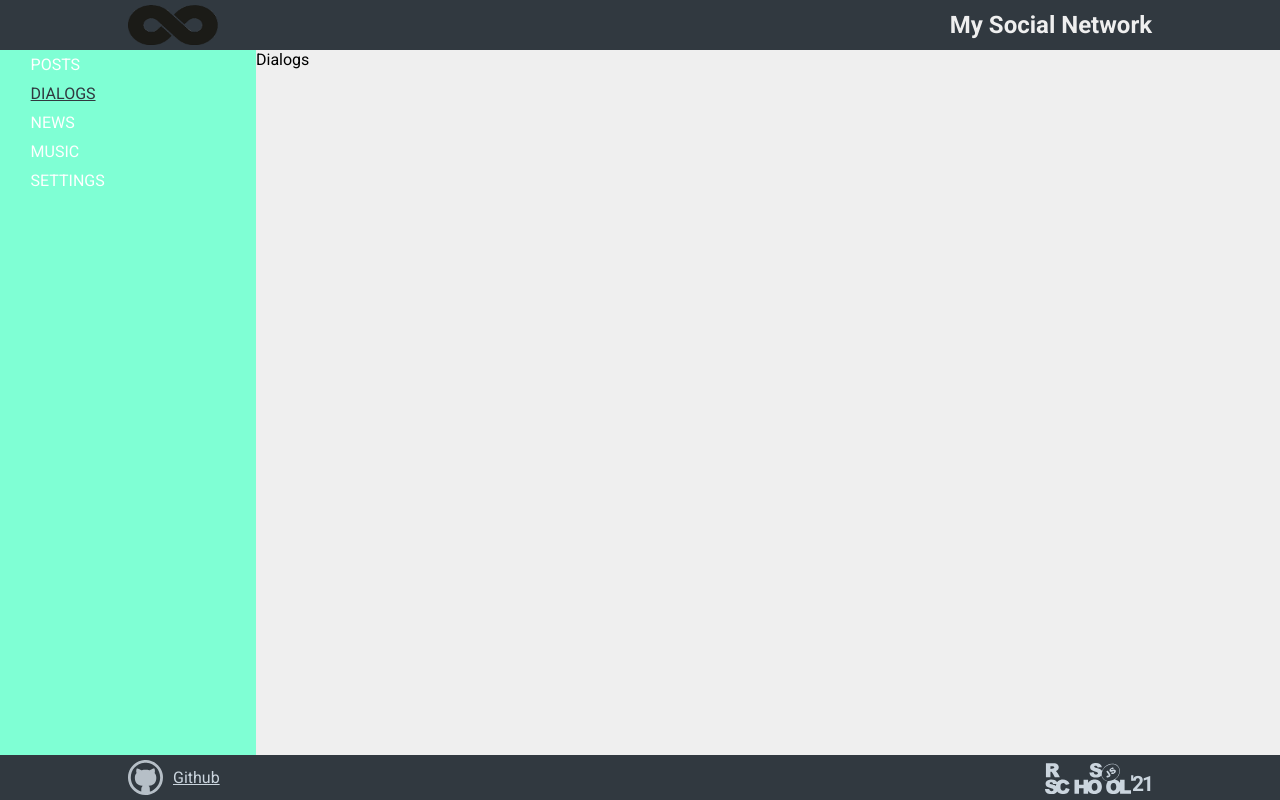
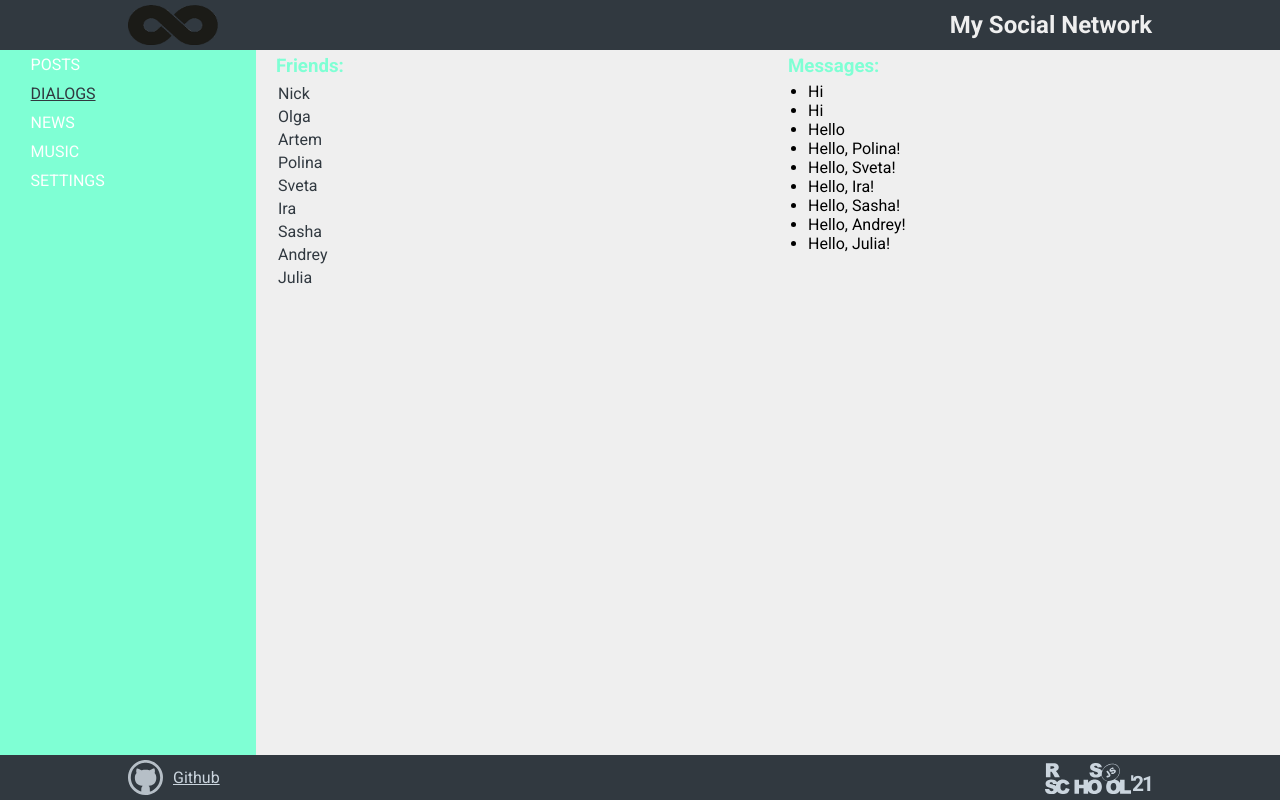
Before and after one commit to NiFroPP/Social_NetWork, a React (Create React App) app in the folder social-network/: page /dialogs in a window 1280 px wide. Built offline with nearby package versions, Linux system fonts and the light colour scheme.

Commit message:
feat: add dialogs-components, remove data-files

```diff
--- a/social-network/src/App.js
+++ b/social-network/src/App.js
@@ -5,11 +5,43 @@ import Footer from "./components/Footer/Footer";
 import { BrowserRouter } from "react-router-dom";
 
 function App() {
+  let posts = [
+    { id: 1, message: "Hi", likesCount: 10 },
+    { id: 2, message: "Hi, how are you?", likesCount: 2 },
+    { id: 3, message: "Yo", likesCount: 3 },
+  ];
+
+  const users = [
+    { id: "1", name: "Nick", messages: ["Hi", "Hello, Nick!"] },
+    { id: "2", name: "Olga", messages: ["Hi", "Hello, Olga!"] },
+    { id: "3", name: "Artem", messages: ["Hi", "Hello, Artem!"] },
+    { id: "4", name: "Polina", messages: ["Hi", "Hello, Polina!"] },
+    { id: "5", name: "Sveta", messages: ["Hi", "Hello, Sveta!"] },
+    { id: "6", name: "Ira", messages: ["Hi", "Hello, Ira!"] },
+    { id: "7", name: "Sasha", messages: ["Hi", "Hello, Sasha!"] },
+    { id: "8", name: "Andrey", messages: ["Hi", "Hello, Andrey!"] },
+    { id: "9", name: "Julia", messages: ["Hi", "Hello, Julia!"] },
+  ];
+
+  const dialogs = [
+    { id: "1", message: "Hi" },
+    { id: "2", message: "Hi" },
+    { id: "3", message: "Hello" },
+    { id: "4", message: "Hello, Polina!" },
+    { id: "5", message: "Hello, Sveta!" },
+    { id: "6", message: "Hello, Ira!" },
+    { id: "7", message: "Hello, Sasha!" },
+    { id: "8", message: "Hello, Andrey!" },
+    { id: "9", message: "Hello, Julia!" },
+  ];
+
+  const navigation = [{ id: "posts" }, { id: "dialogs" }, { id: "news" }, { id: "music" }, { id: "settings" }];
+
   return (
     <BrowserRouter>
       <div className="wrapper">
         <Header />
-        <Main />
+        <Main posts={posts} users={users} dialogs={dialogs} navigation={navigation} />
         <Footer />
       </div>
     </BrowserRouter>
--- a/social-network/src/components/Main/Main.js
+++ b/social-network/src/components/Main/Main.js
@@ -3,11 +3,11 @@ import "./Main.scss";
 import NavBar from "../NavBar/NavBar";
 import MainContent from "./MainContent/MainContent";
 
-const Main = () => {
+const Main = props => {
   return (
     <main className="main">
-      <NavBar />
-      <MainContent />
+      <NavBar navigation={props.navigation} />
+      <MainContent posts={props.posts} users={props.users} dialogs={props.dialogs} />
     </main>
   );
 };
--- a/social-network/src/components/Main/MainContent/Dialogs/Dialogs.js
+++ b/social-network/src/components/Main/MainContent/Dialogs/Dialogs.js
@@ -1,8 +1,15 @@
 import React from "react";
 import "./Dialogs.scss";
+import DialogsMessages from "./DialogsMessages/DialogsMessages";
+import DialogsUsers from "./DialogsUsers/DialogsUsers";
 
-function Dialogs() {
-  return <div className="dialogs">Dialogs</div>;
-}
+const Dialogs = props => {
+  return (
+    <div className="dialogs">
+      <DialogsUsers users={props.users} />
+      <DialogsMessages dialogs={props.dialogs} />
+    </div>
+  );
+};
 
 export default Dialogs;
--- a/social-network/src/components/Main/MainContent/Dialogs/Dialogs.scss
+++ b/social-network/src/components/Main/MainContent/Dialogs/Dialogs.scss
@@ -0,0 +1,4 @@
+.dialogs {
+  display: flex;
+  flex-direction: row;
+}
--- /dev/null
+++ b/social-network/src/components/Main/MainContent/Dialogs/DialogsMessages/DialogsMessages.js
@@ -0,0 +1,21 @@
+import React from "react";
+import "./DialogsMessages.scss";
+
+const DialogsMessages = props => {
+  const messagesElements = props.dialogs.map(e => {
+    return (
+      <li className="dialogs__message" key={e.id}>
+        {e.message}
+      </li>
+    );
+  });
+
+  return (
+    <div className="dialogs__messages">
+      <h3 className="dialogs__title">Messages:</h3>
+      <ul>{messagesElements}</ul>
+    </div>
+  );
+};
+
+export default DialogsMessages;
--- /dev/null
+++ b/social-network/src/components/Main/MainContent/Dialogs/DialogsMessages/DialogsMessages.scss
@@ -0,0 +1,3 @@
+.dialogs__messages ul {
+  margin: 0;
+}
--- /dev/null
+++ b/social-network/src/components/Main/MainContent/Dialogs/DialogsUsers/DialogsUsers.js
@@ -0,0 +1,22 @@
+import React from "react";
+import { NavLink } from "react-router-dom";
+import "./DialogsUsers.scss";
+
+const DialogsUsers = props => {
+  const usersElements = props.users.map(e => {
+    return (
+      <NavLink exact to={`/dialogs/${e.name}`} className="dialogs__user" key={e.id}>
+        {e.name}
+      </NavLink>
+    );
+  });
+
+  return (
+    <div className="dialogs__users">
+      <h3 className="dialogs__title">Friends:</h3>
+      <ul>{usersElements}</ul>
+    </div>
+  );
+};
+
+export default DialogsUsers;
--- /dev/null
+++ b/social-network/src/components/Main/MainContent/Dialogs/DialogsUsers/DialogsUsers.scss
@@ -0,0 +1,27 @@
+.dialogs {
+  &__title {
+    margin: 0;
+    padding: 5px 5px 5px 20px;
+
+    color: aquamarine;
+  }
+  &__users {
+    width: 50%;
+  }
+  &__users ul {
+    display: flex;
+    flex-direction: column;
+
+    margin: 0;
+    padding-inline-start: 20px;
+  }
+  & a {
+    padding: 2px;
+    color: #313940;
+    text-decoration: none;
+  }
+  & a.active {
+    text-decoration: underline;
+    color: #c3c3c3;
+  }
+}
--- a/social-network/src/components/Main/MainContent/MainContent.js
+++ b/social-network/src/components/Main/MainContent/MainContent.js
@@ -1,5 +1,5 @@
 import React from "react";
-import { BrowserRouter, Route } from "react-router-dom";
+import { Route } from "react-router-dom";
 import "./MainContent.scss";
 import Dialogs from "./Dialogs/Dialogs";
 import Posts from "./Posts/Posts";
@@ -7,20 +7,30 @@ import News from "./News/News";
 import Music from "./Music/Music";
 import Settings from "./Settings/Settings";
 
-const MainContent = () => {
-  const pages = [
-    { id: "posts", component: Posts },
-    { id: "dialogs", component: Dialogs },
-    { id: "news", component: News },
-    { id: "music", component: Music },
-    { id: "settings", component: Settings },
-  ];
+const MainContent = props => {
+  return (
+    <div className="main__wrapper">
+      <Route path="/posts" render={() => <Posts data={props.posts} />} />
+      <Route path="/dialogs" render={() => <Dialogs users={props.users} dialogs={props.dialogs} />} />
+      <Route path="/news" render={() => <News />} />
+      <Route path="/music" render={() => <Music />} />
+      <Route path="/settings" render={() => <Settings />} />
+    </div>
+  );
 
-  const routers = pages.map(e => {
-    return <Route path={`/${e.id}`} component={e.component} key={`${e.id}`} />;
-  });
+  // const pages = [
+  //   { id: 1, category: "posts", component: <Posts data={postData} /> },
+  //   { id: 2, category: "dialogs", component: <Dialogs users={users} dialogs={dialogs} /> },
+  //   { id: 3, category: "news", component: <News /> },
+  //   { id: 4, category: "music", component: <Music /> },
+  //   { id: 5, category: "settings", component: <Settings /> },
+  // ];
 
-  return <div className="main__wrapper">{routers}</div>;
+  // const routers = pages.map(e => {
+  //   return <Route path={`/${e.category}`} render={() => e.component} key={e.id} />;
+  // });
+
+  // return <div className="main__wrapper">{routers}</div>;
 };
 
 export default MainContent;
--- a/social-network/src/components/Main/MainContent/Posts/Post/Post.js
+++ b/social-network/src/components/Main/MainContent/Posts/Post/Post.js
@@ -8,7 +8,7 @@ const Post = props => {
         <img className="post__avatar" src="./images/avatar.png" alt="logo" />
         <span>{props.message}</span>
       </div>
-      <div className="post__user-like">like</div>
+      <div className="post__user-like">{`Likes: ${props.likesCount}`}</div>
     </div>
   );
 };
--- a/social-network/src/components/Main/MainContent/Posts/Posts.js
+++ b/social-network/src/components/Main/MainContent/Posts/Posts.js
@@ -3,7 +3,11 @@ import "./Posts.scss";
 import Post from "./Post/Post";
 import PostForm from "./PostForm/PostForm";
 
-const Posts = () => {
+const Posts = props => {
+  const postElements = props.data.map(e => {
+    return <Post message={e.message} likesCount={e.likesCount} key={e.id} />;
+  });
+
   return (
     <div className="posts">
       <div className="main__photo">
@@ -12,13 +16,7 @@ const Posts = () => {
 
       <h3>My Posts</h3>
       <PostForm />
-      <div className="posts__content">
-        <Post message="Hi" />
-        <Post message="Hello" />
-        <Post />
-        <Post />
-        <Post />
-      </div>
+      <div className="posts__content">{postElements} </div>
     </div>
   );
 };
--- a/social-network/src/components/NavBar/NavBar.js
+++ b/social-network/src/components/NavBar/NavBar.js
@@ -2,13 +2,13 @@ import React from "react";
 import { NavLink } from "react-router-dom";
 import "./NavBar.scss";
 
-const NavBar = () => {
-  const state = [{ id: "posts" }, { id: "dialogs" }, { id: "news" }, { id: "music" }, { id: "settings" }];
-
-  const navLinkElements = state.map(e => {
+const NavBar = props => {
+  const navLinkElements = props.navigation.map(e => {
     return (
-      <li className="nav__item">
-        <NavLink to={`/${e.id}`}>{`${e.id}`}</NavLink>
+      <li className="nav__item" key={e.id}>
+        <NavLink to={`/${e.id}`} key={e.id}>
+          {`${e.id}`}
+        </NavLink>
       </li>
     );
   });
```
